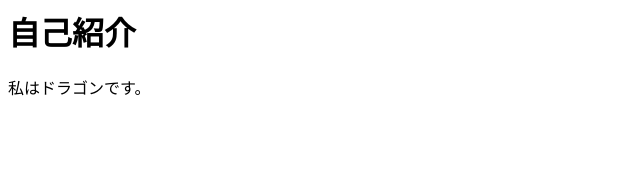
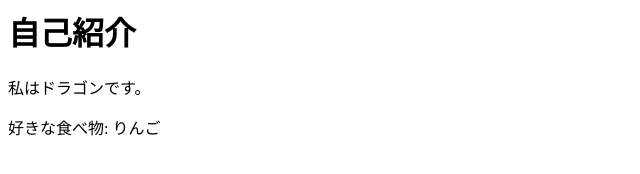
Before and after one commit to Chiitan2863/git_pra1, a plain HTML site: page index.html in a window 1280 px wide. Shown: the whole page, without its empty margins (0-640 px from the left). Drawn offline with Linux system fonts and the light colour scheme.

Commit message:
23講座のコミット

```diff
--- a/index.html
+++ b/index.html
@@ -1,2 +1,3 @@
 <h1>自己紹介</h1>
 <p>私はドラゴンです。</p>
+<p>好きな食べ物: りんご</p>
```
